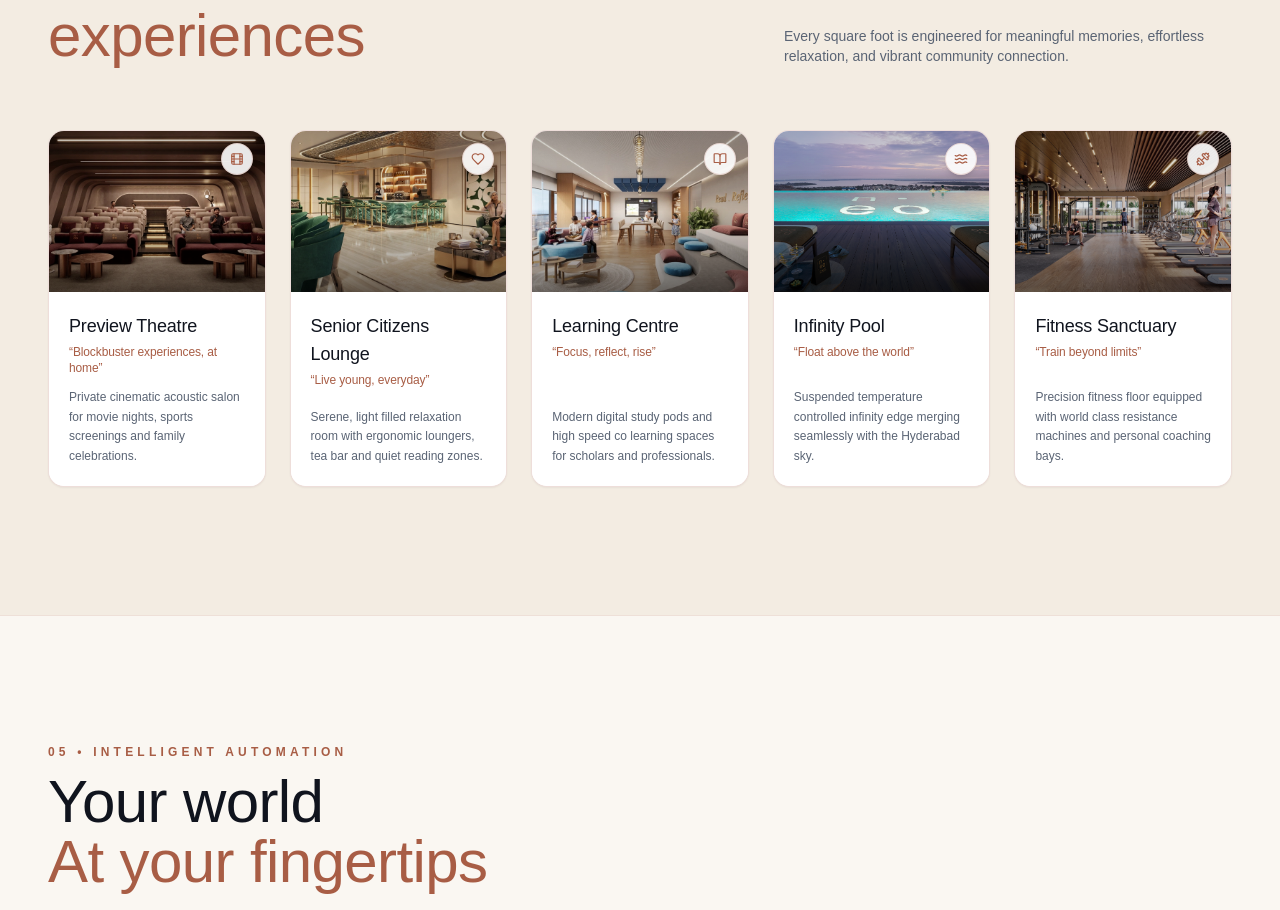
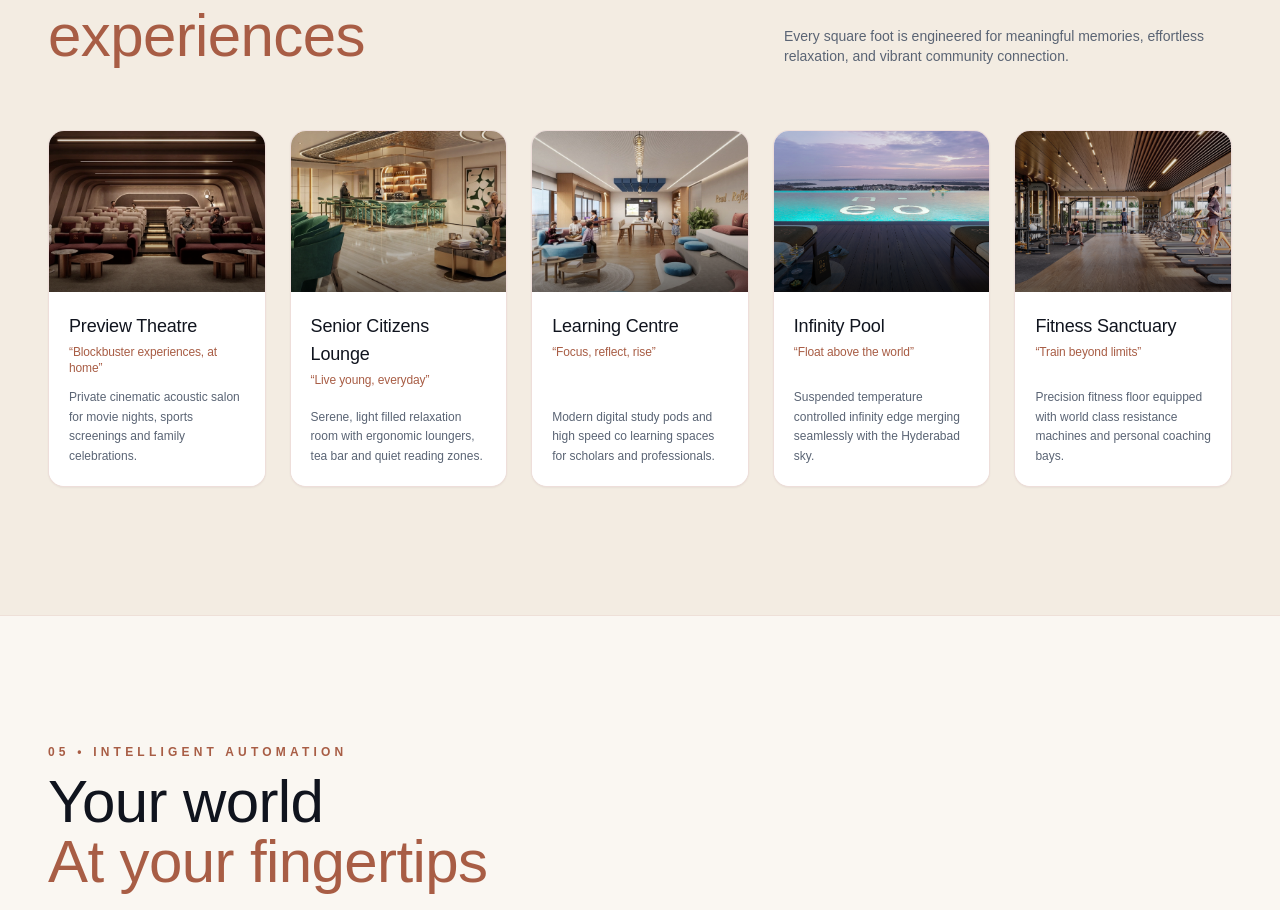
Before and after one commit to WOLFSGIT-24/Neopolis, a Next.js app: page / in a window 1280 px wide. Shown: the part 7940-8850 px from the top of the page. Built offline with nearby package versions, Linux system fonts and the light colour scheme; a web font is replaced by a local one.

Commit message:
Remove corner floating icons from Curated Club Experiences cards

```diff
--- a/src/components/neo/ClubExperience.tsx
+++ b/src/components/neo/ClubExperience.tsx
@@ -1,7 +1,6 @@
 'use client'
 import React from 'react'
 import Image from 'next/image'
-import { Film, Heart, BookOpen, Waves, Dumbbell } from 'lucide-react'
 
 export default function ClubExperience() {
   const experiences = [
@@ -10,35 +9,30 @@
       tagline: 'Blockbuster experiences, at home',
       image: '/neo-assets/clubneo/thetre980.webp',
       desc: 'Private cinematic acoustic salon for movie nights, sports screenings and family celebrations.',
-      icon: Film,
     },
     {
       title: 'Senior Citizens Lounge',
       tagline: 'Live young, everyday',
       image: '/neo-assets/clubneo/senior_citizen.webp',
       desc: 'Serene, light filled relaxation room with ergonomic loungers, tea bar and quiet reading zones.',
-      icon: Heart,
     },
     {
       title: 'Learning Centre',
       tagline: 'Focus, reflect, rise',
       image: '/neo-assets/clubneo/e-learing.webp',
       desc: 'Modern digital study pods and high speed co learning spaces for scholars and professionals.',
-      icon: BookOpen,
     },
     {
       title: 'Infinity Pool',
       tagline: 'Float above the world',
       image: '/neo-assets/clubneo/infinity-pool.png',
       desc: 'Suspended temperature controlled infinity edge merging seamlessly with the Hyderabad sky.',
-      icon: Waves,
     },
     {
       title: 'Fitness Sanctuary',
       tagline: 'Train beyond limits',
       image: '/neo-assets/clubneo/gym.jpg',
       desc: 'Precision fitness floor equipped with world class resistance machines and personal coaching bays.',
-      icon: Dumbbell,
     },
   ]
 
@@ -63,9 +57,7 @@
 
         {/* Horizontal Cards Grid */}
         <div className="grid grid-cols-1 md:grid-cols-2 lg:grid-cols-3 xl:grid-cols-5 gap-6">
-          {experiences.map((exp, idx) => {
-            const Icon = exp.icon
-            return (
+          {experiences.map((exp, idx) => (
             <div
               key={idx}
               className="group relative rounded-2xl overflow-hidden bg-white border border-[#A85D45]/20 hover:border-[#A85D45] transition-all duration-500 flex flex-col justify-between hover:-translate-y-2 hover:shadow-xl hover:shadow-[#A85D45]/10 shadow-sm"
@@ -78,10 +70,7 @@
                   fill
                   className="object-cover object-center group-hover:scale-110 transition-transform duration-700 ease-out"
                 />
-                  <div className="absolute inset-0 bg-gradient-to-t from-black/50 via-transparent to-black/20" />
-                  <div className="absolute top-3 right-3 p-2 rounded-full bg-white/90 backdrop-blur-md text-[#A85D45] border border-[#A85D45]/20 shadow-md">
-                    <Icon className="w-3.5 h-3.5" />
-                  </div>
+                <div className="absolute inset-0 bg-gradient-to-t from-black/50 via-transparent to-black/10" />
               </div>
 
               {/* Content */}
@@ -99,8 +88,7 @@
                 </p>
               </div>
             </div>
-            )
-          })}
+          ))}
         </div>
       </div>
     </section>
```
Lines whose indentation alone changed are shown as unchanged.
